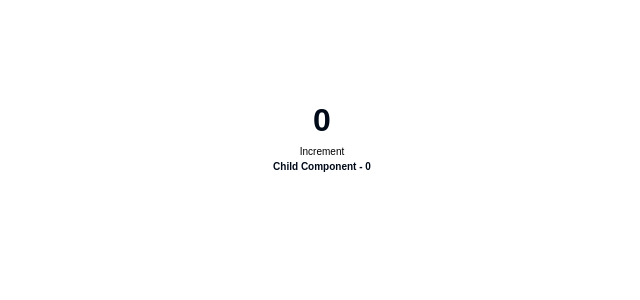
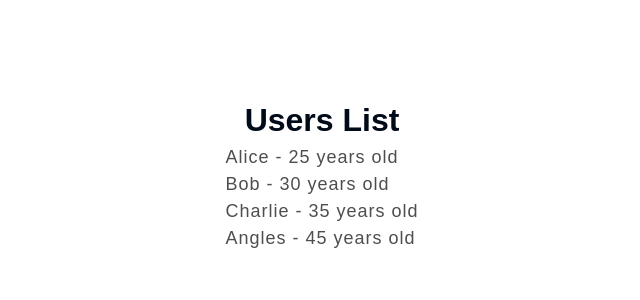
Before and after one commit to G-Golu/Only_YT_React_Study, a React (Vite) app in the folder Components/: page / in a window 1280 px wide. Shown: the top 300 px of the page, without its empty margins (318-958 px from the left). Built offline with nearby package versions, Linux system fonts and the light colour scheme.

Commit message:
Add DerivedState

```diff
--- a/Components/src/App.jsx
+++ b/Components/src/App.jsx
@@ -81,12 +81,14 @@ export const App = () => {
 
 
     import "./Components/EV.css";
-    import {  State } from "./Components/hooks/State";
+import { DerivedState } from "./Components/hooks/DericedState";
+    //import {  State } from "./Components/hooks/State";
     export const App = () => {
 
       return ( <section className="container">
-        <State />
+       {/*   <State />*/}
        {/*  <Sibling/> */}
+       <DerivedState/>
       </section>
 
     );
--- /dev/null
+++ b/Components/src/Components/hooks/DericedState.jsx
@@ -0,0 +1,43 @@
+import { useState } from "react";
+
+{/*
+const users = [
+
+    { name: "Alice", age : 25},
+    { name: "Bob", age : 30},
+    { name: "Charlie", age : 35},
+    { name: "Angles", age : 45},
+
+]; */}
+
+export const DerivedState = () => {
+
+// create a hook for DerivedState
+const [users, ] = useState([
+
+    { name: "Alice", age : 25},
+    { name: "Bob", age : 30},
+    { name: "Charlie", age : 35},
+    { name: "Angles", age : 45},
+
+]);
+
+
+
+    return (
+        <div className="main-div">
+            <h1>Users List</h1>
+            <ul>
+                {
+                    users.map((curElem, index) => {
+
+                    return (
+                    <li key={index}>
+                        {curElem.name} - {curElem.age} years old
+                    </li>
+                    );
+                })}
+            </ul>
+            </div>
+    );
+};
```
